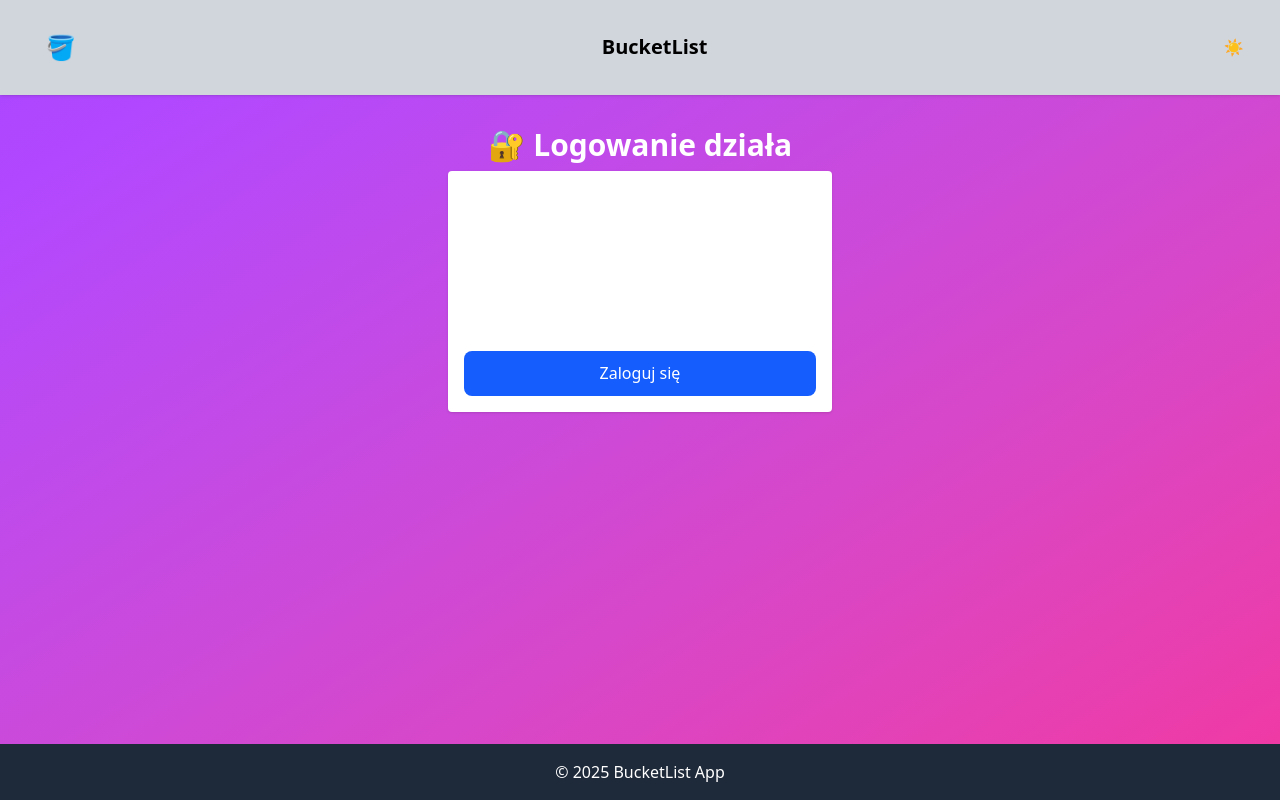
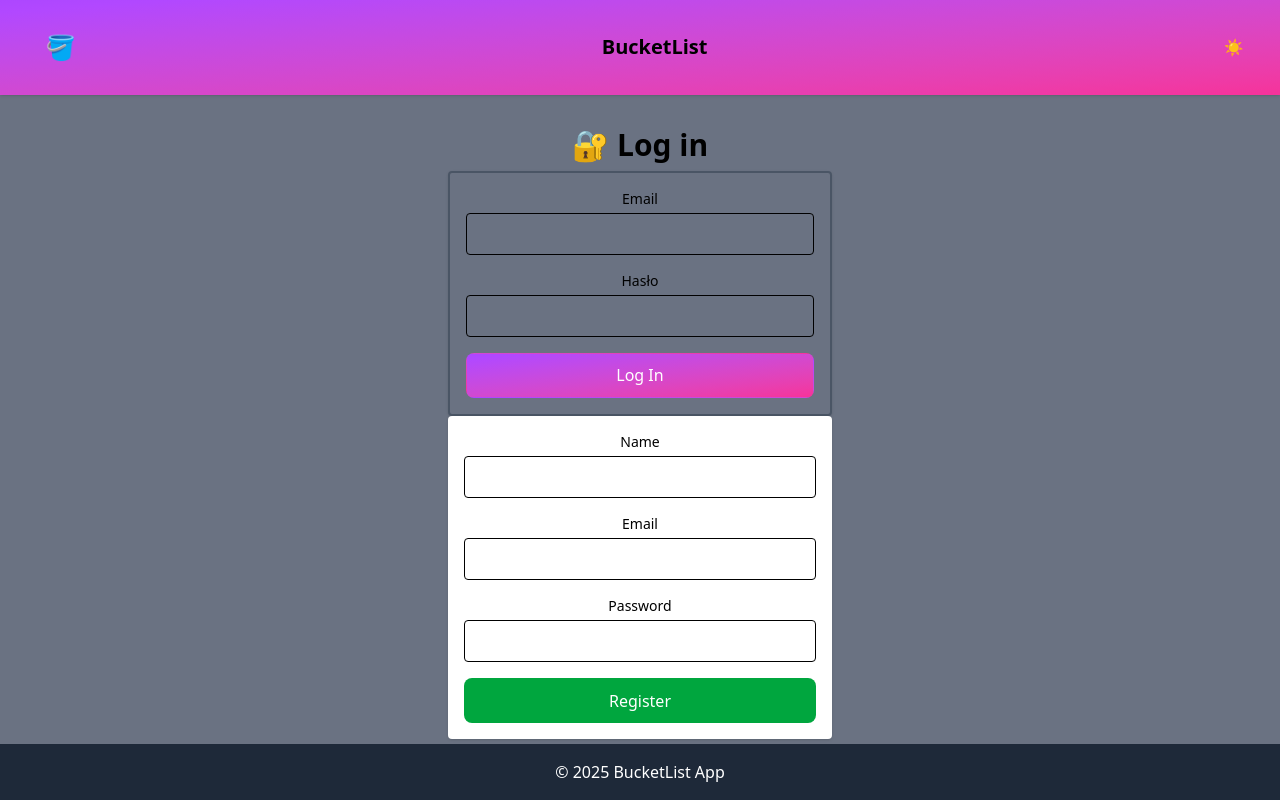
Before and after one commit to sabaudianin/bucketList, a React (Vite) app: page /login in a window 1280 px wide. Built offline with nearby package versions, Linux system fonts and the light colour scheme; no server answers.

Commit message:
added registartionForm, Clsx, added re-usable button componnt

```diff
--- a/package.json
+++ b/package.json
@@ -12,6 +12,7 @@
   "dependencies": {
     "@hookform/resolvers": "^5.1.1",
     "@supabase/supabase-js": "^2.50.0",
+    "clsx": "^2.1.1",
     "framer-motion": "^12.18.1",
     "react": "^19.1.0",
     "react-dom": "^19.1.0",
--- a/src/components/Auth/LoginForm/LoginForm.tsx
+++ b/src/components/Auth/LoginForm/LoginForm.tsx
@@ -1,8 +1,8 @@
 import React from "react";
 import { useForm } from "react-hook-form";
 import { zodResolver } from "@hookform/resolvers/zod";
-import { loginSchema } from "../../../lib/validations/authSchema/authSchema";
-import type { LoginFormData } from "../../../lib/validations/authSchema/authSchema";
+import { loginSchema } from "../../../lib/validations/loginSchema/authSchema";
+import type { LoginFormData } from "../../../lib/validations/loginSchema/authSchema";
 
 export const LoginForm = () => {
   const {
@@ -21,7 +21,7 @@ export const LoginForm = () => {
   return (
     <form
       onSubmit={handleSubmit(onSubmit)}
-      className="max-w-sm mx-auto p-4 bg-white dark:bg-gray-800 rounded shadow space-y-4"
+      className="max-w-sm mx-auto p-4  dark:bg-gray-800 rounded shadow space-y-4 border-2 border-gray-600"
     >
       <div>
         <label className="block mb-1 text-sm font-medium">Email</label>
@@ -31,7 +31,9 @@ export const LoginForm = () => {
           className="w-full p-2 border rounded"
         />
         {errors.email && (
-          <p className="text-sm text-red-500">{errors.email.message}</p>
+          <p className="text-sm text-red-400 font-semibold">
+            {errors.email.message}
+          </p>
         )}
       </div>
 
@@ -43,16 +45,18 @@ export const LoginForm = () => {
           className="w-full p-2 border rounded"
         />
         {errors.password && (
-          <p className="text-sm text-red-500">{errors.password.message}</p>
+          <p className="text-sm text-red-500 font-semibold">
+            {errors.password.message}
+          </p>
         )}
       </div>
 
       <button
         type="submit"
         disabled={isSubmitting}
-        className="w-full py-2 bg-blue-600 text-white rounded hover:bg-blue-700 disabled:opacity-50"
+        className="w-full py-2 bg-gradient-to-br from-purple-500 to-pink-500 text-white rounded hover:bg-blue-700 disabled:opacity-50"
       >
-        Zaloguj się
+        Log In
       </button>
     </form>
   );
--- /dev/null
+++ b/src/components/Auth/RegisterForm/RegisterForm.tsx
@@ -0,0 +1,67 @@
+import React from "react";
+import { useForm } from "react-hook-form";
+import { zodResolver } from "@hookform/resolvers/zod";
+import { registerSchema } from "../../../lib/validations/registerSchema/registerSchema";
+import type { RegisterFormData } from "../../../lib/validations/registerSchema/registerSchema";
+
+export const RegisterForm = () => {
+  const {
+    register,
+    handleSubmit,
+    formState: { errors, isSubmitting },
+  } = useForm<RegisterFormData>({
+    resolver: zodResolver(registerSchema),
+  });
+
+  const onSubmit = async (data: RegisterFormData) => {
+    console.log("Register", data);
+  };
+  return (
+    <form
+      onSubmit={handleSubmit(onSubmit)}
+      className="max-w-sm mx-auto p-4 bg-white dark:bg-gray-800 rounded shadow space-y-4"
+    >
+      <div>
+        <label className="block mb-1 text-sm font-medium">Name</label>
+        <input
+          type="text"
+          {...register("name")}
+          className="w-full p-2 border rounded"
+        />
+        {errors.name && (
+          <p className="text-sm text-red-500">{errors.name.message}</p>
+        )}
+      </div>
+      <div>
+        <label className="block mb-1 text-sm font-medium">Email</label>
+        <input
+          type="email"
+          {...register("email")}
+          className="w-full p-2 border rounded"
+        />
+        {errors.email && (
+          <p className="text-sm text-red-500">{errors.email.message}</p>
+        )}
+      </div>
+
+      <div>
+        <label className="block mb-1 text-sm font-medium">Password</label>
+        <input
+          type="password"
+          {...register("password")}
+          className="w-full p-2 border rounded"
+        />
+        {errors.password && (
+          <p className="text-sm text-red-500">{errors.password.message}</p>
+        )}
+      </div>
+      <button
+        type="submit"
+        disabled={isSubmitting}
+        className="w-full py-2 bg-green-600 text-white rounded hover:bg-green-700 disabled:opacity-50"
+      >
+        Register
+      </button>
+    </form>
+  );
+};
--- a/src/components/layout/Navbar/Navbar.tsx
+++ b/src/components/layout/Navbar/Navbar.tsx
@@ -2,7 +2,7 @@ import { HomeButton } from "../../HomeButton/HomeButton";
 import { ThemeToggle } from "../../ThemeToggle/ThemeToggle";
 export const Navbar = () => {
   return (
-    <header className="p-4 shadow sticky top-0 z-50 flex items-center justify-between">
+    <header className="p-4 shadow sticky top-0 z-50 flex items-center justify-between  bg-gradient-to-br from-purple-500 to-pink-500">
       <div className=" text-2xl">
         <HomeButton />
       </div>
--- /dev/null
+++ b/src/components/ui/Button/Button.tsx
@@ -0,0 +1,27 @@
+import { ButtonHTMLAttributes, FC } from "react";
+import clsx from "clsx";
+
+interface ButtonProps extends ButtonHTMLAttributes<HTMLButtonElement> {
+  loading?: boolean;
+}
+
+export const Button: FC<ButtonProps> = ({
+  children,
+  loading = false,
+  className,
+  disabled,
+  ...rest
+}) => {
+  return (
+    <button
+      className={clsx(
+        "w-full py-2 bg-gradient-to-br from-purple-500 to-pink-500 text-white rounded hover:bg-blue-700 disabled:opacity-50 transition",
+        className
+      )}
+      disabled={disabled || loading}
+      {...rest}
+    >
+      {loading ? "⏳" : children}
+    </button>
+  );
+};
--- /dev/null
+++ b/src/lib/validations/registerSchema/registerSchema.ts
@@ -0,0 +1,11 @@
+import { z } from "zod";
+
+export const registerSchema = z.object({
+  name: z.string().min(2, { message: "Name has to be at leats 2  characters" }),
+  email: z.string().email({ message: "Invalid email" }),
+  password: z
+    .string()
+    .min(6, { message: "Password too short, 6 characters minimum" }),
+});
+
+export type RegisterFormData = z.infer<typeof registerSchema>;
--- a/src/pages/Login/Login.tsx
+++ b/src/pages/Login/Login.tsx
@@ -1,12 +1,14 @@
 import { LoginForm } from "../../components/Auth/LoginForm/LoginForm";
+import { RegisterForm } from "../../components/Auth/RegisterForm/RegisterForm";
 import PageTransition from "../../components/PageTransition/PageTransition";
 
 export default function Login() {
   return (
     <PageTransition>
-      <div className="p-8 h-screen bg-gradient-to-br from-purple-500 to-pink-500 shadow-lg text-white">
-        <h2 className="text-3xl font-bold mb-2">🔐 Logowanie działa</h2>
+      <div className="p-8 h-screen shadow-lg transition-colors duration-300 bg-gray-500 text-black dark:bg-gray-800 dark:text-white ">
+        <h2 className="text-3xl font-bold mb-2">🔐 Log in</h2>
         <LoginForm />
+        <RegisterForm />
       </div>
     </PageTransition>
   );
```
Also changed, not shown: src/lib/validations/loginSchema/authSchema.ts (renamed from src/lib/validations/authSchema/authSchema.ts), 1 other file (tests, documents, lock files or other folders).
